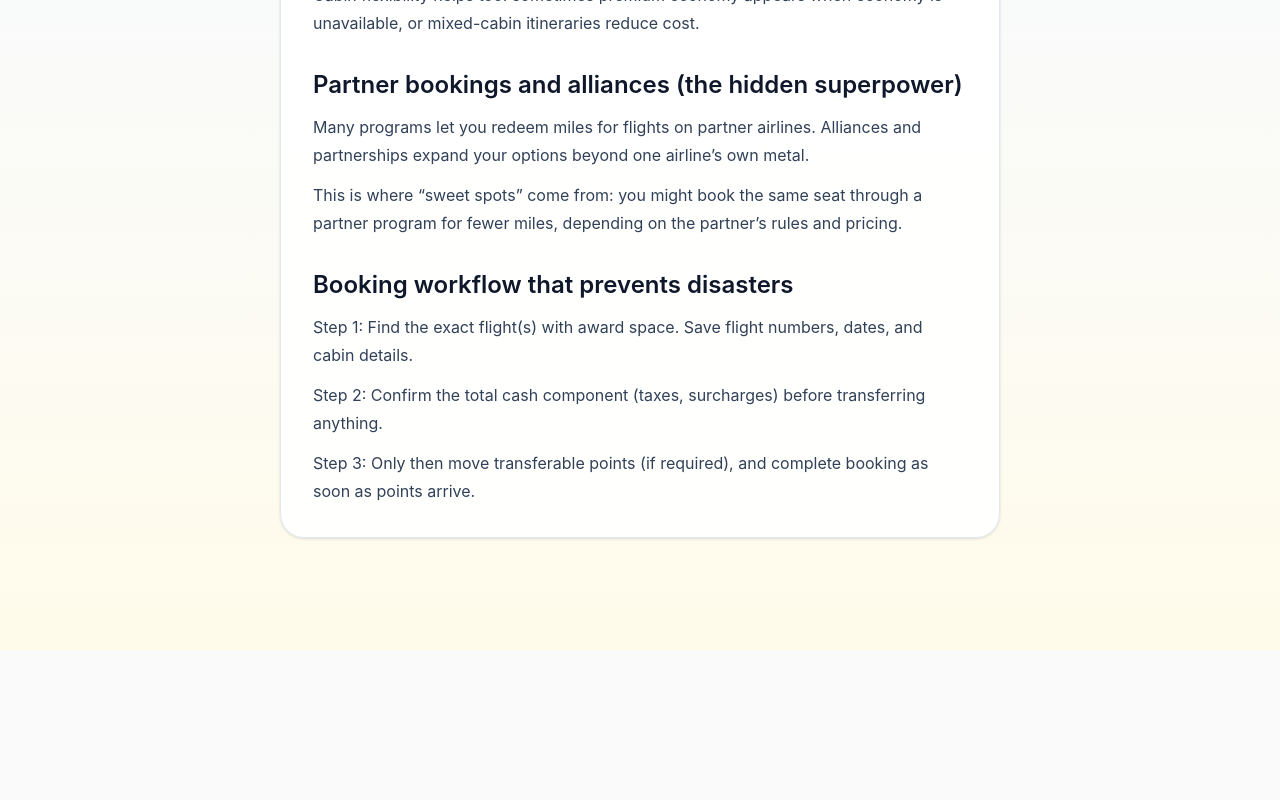
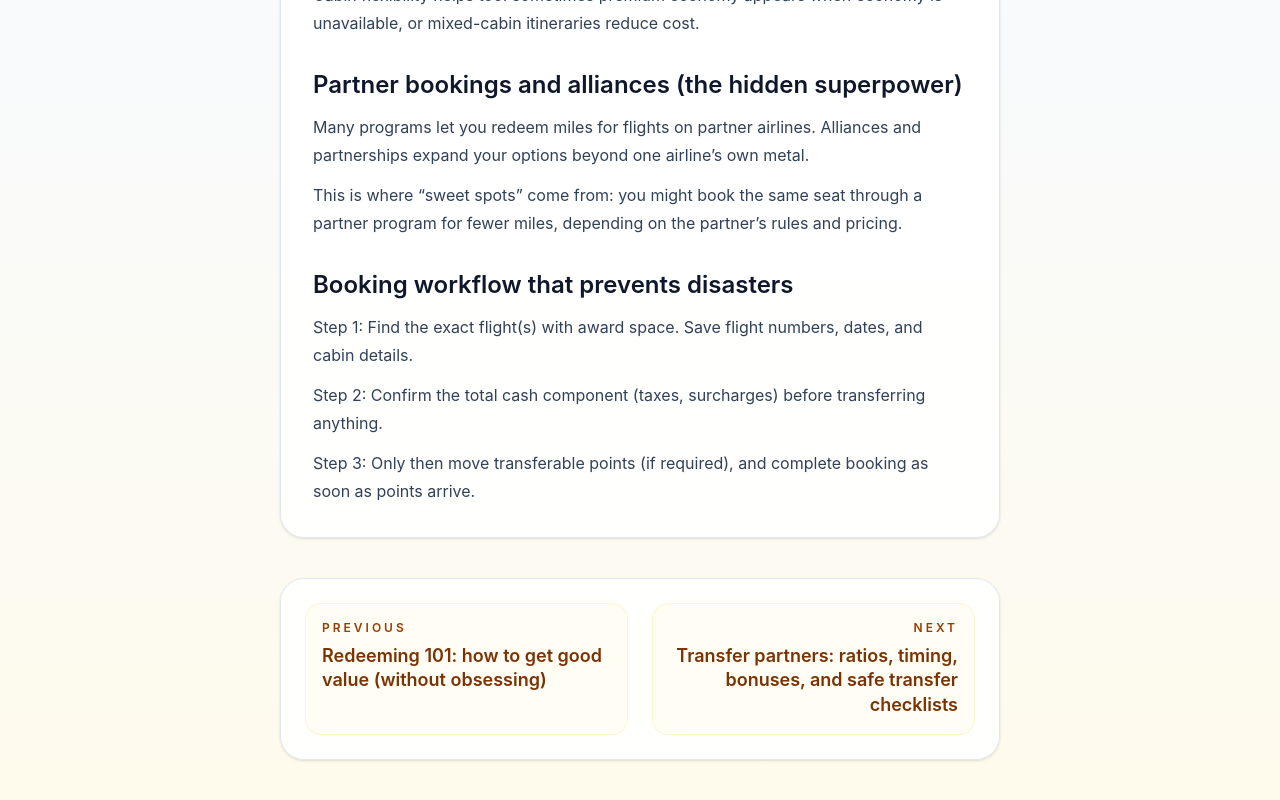
Before and after one commit to bansalmanik/travel-website, a Next.js app: page /travel-with-points/miles-and-points-explained/award-flights-search-and-booking in a window 1280 px wide. Shown: the part 880-1680 px from the top of the page. Before the commit the page ends 1530 px from the top, so only its background shows below. Built offline with nearby package versions, Linux system fonts and the light colour scheme.

Commit message:
Add navigation between miles points articles

```diff
--- a/app/travel-with-points/miles-and-points-explained/[slug]/page.tsx
+++ b/app/travel-with-points/miles-and-points-explained/[slug]/page.tsx
@@ -4,6 +4,7 @@ import { notFound } from "next/navigation";
 import { ArticleLayout } from "@/app/travel-with-points/miles-and-points-explained/article-layout";
 import type { MilesPointsArticle } from "@/app/travel-with-points/miles-and-points-explained/types";
 import {
+  getAdjacentMilesPointsArticles,
   getMilesPointsArticleBySlug,
   getMilesPointsArticleSlugs,
 } from "@/lib/milesPointsArticles";
@@ -68,10 +69,15 @@ export default async function MilesPointsArticlePage({
 }) {
   const { slug } = await params;
   const article = getMilesPointsArticleBySlug(slug);
+  const { previous, next } = getAdjacentMilesPointsArticles(slug);
 
   if (!article) {
     notFound();
   }
 
-  return <ArticleLayout article={article}>{renderSections(article.sections)}</ArticleLayout>;
+  return (
+    <ArticleLayout article={article} previousArticle={previous} nextArticle={next}>
+      {renderSections(article.sections)}
+    </ArticleLayout>
+  );
 }
--- a/app/travel-with-points/miles-and-points-explained/article-layout.tsx
+++ b/app/travel-with-points/miles-and-points-explained/article-layout.tsx
@@ -13,9 +13,13 @@ function formatDate(date: string) {
 
 export function ArticleLayout({
   article,
+  previousArticle,
+  nextArticle,
   children,
 }: {
   article: MilesPointsArticle;
+  previousArticle?: MilesPointsArticle;
+  nextArticle?: MilesPointsArticle;
   children: ReactNode;
 }) {
   const published = formatDate(article.publishedOn);
@@ -48,6 +52,38 @@ export function ArticleLayout({
         <article className="space-y-8 rounded-3xl border border-slate-200 bg-white/95 p-6 shadow-sm sm:p-8">
           {children}
         </article>
+
+        {(previousArticle || nextArticle) && (
+          <nav className="grid gap-4 rounded-3xl border border-slate-200 bg-white/95 p-4 shadow-sm sm:grid-cols-2 sm:gap-6 sm:p-6">
+            {previousArticle ? (
+              <Link
+                href={`/travel-with-points/miles-and-points-explained/${previousArticle.slug}`}
+                className="group flex flex-col gap-2 rounded-2xl border border-amber-100/80 bg-amber-50/50 p-4 transition hover:-translate-y-[1px] hover:border-amber-200 hover:bg-amber-50 hover:shadow-sm"
+              >
+                <span className="text-xs font-semibold uppercase tracking-[0.25em] text-amber-800">Previous</span>
+                <span className="text-lg font-semibold leading-snug text-amber-900 group-hover:text-amber-950">
+                  {previousArticle.title}
+                </span>
+              </Link>
+            ) : (
+              <span className="h-full" aria-hidden />
+            )}
+
+            {nextArticle ? (
+              <Link
+                href={`/travel-with-points/miles-and-points-explained/${nextArticle.slug}`}
+                className="group flex flex-col gap-2 rounded-2xl border border-amber-100/80 bg-amber-50/50 p-4 text-right transition hover:-translate-y-[1px] hover:border-amber-200 hover:bg-amber-50 hover:shadow-sm"
+              >
+                <span className="text-xs font-semibold uppercase tracking-[0.25em] text-amber-800">Next</span>
+                <span className="text-lg font-semibold leading-snug text-amber-900 group-hover:text-amber-950">
+                  {nextArticle.title}
+                </span>
+              </Link>
+            ) : (
+              <span className="h-full" aria-hidden />
+            )}
+          </nav>
+        )}
       </div>
     </main>
   );
--- a/lib/milesPointsArticles.ts
+++ b/lib/milesPointsArticles.ts
@@ -16,3 +16,19 @@ export function getMilesPointsArticleBySlug(
 export function getMilesPointsArticleSlugs(): string[] {
   return articles.map((article) => article.slug);
 }
+
+export function getAdjacentMilesPointsArticles(slug: string): {
+  previous?: MilesPointsArticle;
+  next?: MilesPointsArticle;
+} {
+  const index = articles.findIndex((article) => article.slug === slug);
+
+  if (index === -1) {
+    return {};
+  }
+
+  return {
+    previous: index > 0 ? articles[index - 1] : undefined,
+    next: index < articles.length - 1 ? articles[index + 1] : undefined,
+  };
+}
```
